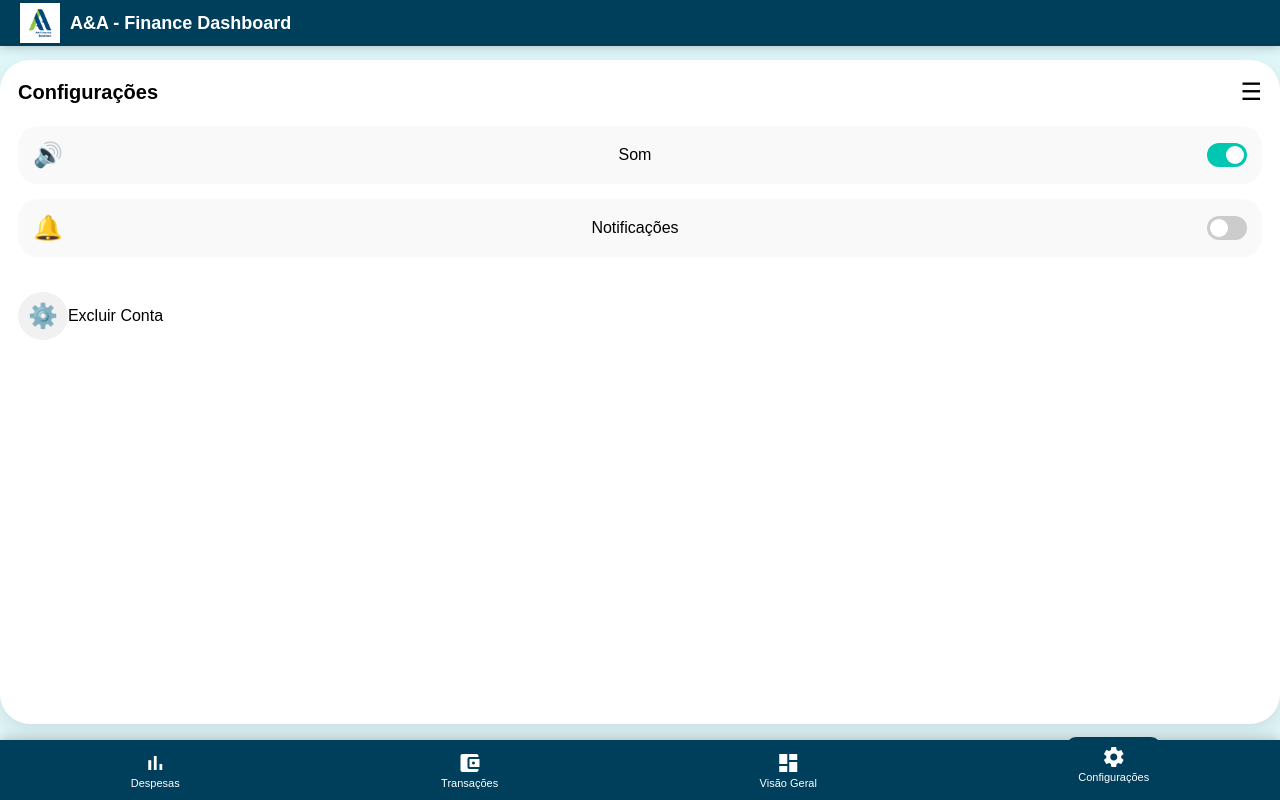
After one commit to AbnerGomes/my-finances-app, a Flask app: page /configuracoes in a window 1280 px wide. The commit adds this page. Run offline with Flask 3, Linux system fonts and the light colour scheme; the visitor is signed in with stand-in values (Sample User, id 1).

Commit message:
Ajuste de cabeçalhos, rodape, e criacao da nova tela de configuracoes

```diff
--- a/routes/routes.py
+++ b/routes/routes.py
@@ -426,3 +426,19 @@ def verificar_mensalista():
     # else:
     #     return jsonify(status='mensalista')
     return jsonify(status='mensalista')
+
+
+
+
+@gasto_bp.route('/configuracoes')
+def configuracoes():
+
+    if 'usuario' not in session:
+
+        return redirect(url_for('login'))
+
+    usuario = session['usuario']  # Só acessa se já tiver passado pela verificação
+
+    #dados = gasto_bp.gasto_service.busca_config(usuario) #verifica_dados_bd(usuario)
+
+    return render_template('configuracoes.html')
--- a/static/css/comum.css
+++ b/static/css/comum.css
@@ -52,12 +52,31 @@
     /* background-color: #009688; */
     background-color: #003f5c;
     display: flex;
-    justify-content: center; /* Centraliza o bloco logo + texto */
-    align-items: center;
+    justify-content: left; /* Centraliza o bloco logo + texto */
+    align-items: left;
     padding: 3px 20px;
     box-shadow: 0 2px 10px rgba(0, 0, 0, 0.2);
     z-index: 1000;
   }
+
+  .header-bar {
+    justify-content: space-between; /* separa logo à esquerda e usuário à direita */
+    align-items: center; /* alinha verticalmente */
+  }
+
+  .user-info {
+    display: flex;
+    align-items: center;
+    color: white;
+    gap: 8px;
+    font-size: 14px;
+    font-weight: 500;
+  }
+
+  .user-icon {
+    font-size: 24px;
+  }
+
 
   .logo-text {
     display: flex;
@@ -83,3 +102,7 @@
     /* box-shadow: 0 4px 6px rgba(0, 0, 0, 0.3); */
     transition: all 0.3s ease;
   }
+
+  .footer-bar a {
+    text-decoration: none;
+  }
--- /dev/null
+++ b/static/css/configuracoes.css
@@ -0,0 +1,132 @@
+* {
+    margin: 0;
+    padding: 0;
+    box-sizing: border-box;
+  }
+
+  body {
+    background: #e0f7f9;
+    font-family: 'Arial', sans-serif;
+    height: 100vh;
+    display: flex;
+    justify-content: center;
+    align-items: center;
+  }
+
+  /* .settings-wrapper {
+    background: white;
+    border-radius: 30px;
+    width: 320px;
+    padding: 20px;
+    box-shadow: 0px 8px 20px rgba(0, 0, 0, 0.1);
+    display: flex;
+    flex-direction: column;
+    justify-content: space-between;
+    height: 600px;
+   */
+  .settings-wrapper {
+    background: white;
+    border-radius: 30px;
+    width: 100%;
+    padding: 18px;
+    box-shadow: 0px 8px 20px rgba(0, 0, 0, 0.1);
+    display: flex ;
+    flex-direction: column;
+    justify-content: space-between;
+    height: 83%;
+    margin-top: -16px;
+}
+
+  .settings-header {
+    display: flex;
+    justify-content: space-between;
+    align-items: center;
+    padding-bottom: 20px;
+  }
+
+  .settings-header h1 {
+    font-size: 20px;
+  }
+
+  .menu-icon {
+    font-size: 24px;
+  }
+
+  .settings-options {
+    flex-grow: 1;
+  }
+
+  .option {
+    background: #f9f9f9;
+    border-radius: 20px;
+    padding: 15px;
+    margin-bottom: 15px;
+    display: flex;
+    align-items: center;
+    justify-content: space-between;
+  }
+
+  .option .icon {
+    font-size: 24px;
+  }
+
+  .switch {
+    position: relative;
+    display: inline-block;
+    width: 40px;
+    height: 24px;
+  }
+
+  .switch input {
+    opacity: 0;
+    width: 0;
+    height: 0;
+  }
+
+  .slider {
+    position: absolute;
+    cursor: pointer;
+    top: 0;
+    left: 0;
+    right: 0;
+    bottom: 0;
+    background-color: #ccc;
+    border-radius: 24px;
+    transition: .4s;
+  }
+
+  .slider:before {
+    position: absolute;
+    content: "";
+    height: 18px;
+    width: 18px;
+    left: 3px;
+    bottom: 3px;
+    background-color: white;
+    transition: .4s;
+    border-radius: 50%;
+  }
+
+  input:checked + .slider {
+    background-color: #00c7b1;
+  }
+
+  input:checked + .slider:before {
+    transform: translateX(16px);
+  }
+
+  .settings-footer {
+    display: inline-flex;
+    justify-content: space-around;
+    align-items: center;
+    padding-top: 20px;
+
+
+  }
+
+  .footer-icon {
+    background: #f1f1f1;
+    padding: 10px;
+    border-radius: 50%;
+    font-size: 24px;
+  }
--- a/static/js/scripts.js
+++ b/static/js/scripts.js
@@ -82,7 +82,7 @@ filtrarGastos('mesatual');
                 labels: {
                   color: 'black', // Muda a cor do texto das labels da legenda
                   font: {
-                    size: 9
+                    size: 10
                     , weight: 'bold'
                   },
                   padding: 10, // Espaçamento entre as legendas
--- /dev/null
+++ b/templates/configuracoes.html
@@ -0,0 +1,101 @@
+<!DOCTYPE html>
+<html lang="en">
+<head>
+  <meta charset="UTF-8">
+  <meta name="viewport" content="width=device-width, initial-scale=1.0">
+  <link rel="stylesheet" href="{{ url_for('static', filename='css/configuracoes.css') }}">
+  <link rel="stylesheet" href="{{ url_for('static', filename='css/comum.css') }}">
+  <title>Configurações</title>
+  <link href="https://fonts.googleapis.com/icon?family=Material+Icons" rel="stylesheet">
+
+</head>
+<body>
+
+    <div class="header-bar center">
+        <div class="logo-text">
+          <img src="{{ url_for('static', filename='images/A.png') }}" alt="Logo" class="logo">
+          <span class="company-name">A&A - Finance Dashboard</span>
+        </div>
+      </div>
+  <div class="settings-wrapper">
+    <div class="settings-header">
+      <h1>Configurações</h1>
+      <div class="menu-icon">☰</div>
+    </div>
+
+    <div class="settings-options">
+      <div class="option">
+        <div class="icon">🔊</div>
+        <span>Som</span>
+        <label class="switch">
+          <input type="checkbox" checked>
+          <span class="slider"></span>
+        </label>
+      </div>
+
+      <div class="option">
+        <div class="icon">🔔</div>
+        <span>Notificações</span>
+        <label class="switch">
+          <input type="checkbox">
+          <span class="slider"></span>
+        </label>
+      </div>
+
+      <!-- <div class="option">
+        <div class="icon">🖼️</div>
+        <span>Galeria</span>
+        <label class="switch">
+          <input type="checkbox">
+          <span class="slider"></span>
+        </label>
+      </div>
+
+      <div class="option">
+        <div class="icon">🌐</div>
+        <span>Navegador</span>
+        <label class="switch">
+          <input type="checkbox" checked>
+          <span class="slider"></span>
+        </label>
+      </div>
+    </div> -->
+
+    <div class="settings-footer">
+      <!-- <div class="footer-icon">👤</div>
+      <div class="footer-icon">☁️</div> -->
+      <div class="footer-icon">⚙️</div>
+      <span>Excluir Conta</span>
+    </div>
+  </div>
+
+
+</div>
+<div class="footer-bar">
+  <a href="{{ url_for('despesa.despesas') }}">
+    <button class="footer-btn">
+      <span class="material-icons">bar_chart</span>
+      <span class="footer-text">Despesas</span>
+    </button>
+  </a>
+  <a href="{{ url_for('gasto.extrato') }}">
+    <button class="footer-btn">
+      <span class="material-icons">account_balance_wallet</span>
+      <span class="footer-text">Transações</span>
+    </button>
+  </a>
+  <a href="{{ url_for('gasto.index') }}">
+    <button class="footer-btn">
+      <span class="material-icons">dashboard</span>
+      <span class="footer-text">Visão Geral</span>
+    </button>
+  </a>
+  <a href="{{ url_for('gasto.configuracoes') }}">
+    <button class="footer-btn active">
+      <span class="material-icons">settings</span>
+      <span class="footer-text">Configurações</span>
+    </button>
+  </a>
+</div>
+</body>
+</html>
--- a/templates/extrato.html
+++ b/templates/extrato.html
@@ -19,6 +19,12 @@
           <img src="{{ url_for('static', filename='images/A.png') }}" alt="Logo" class="logo">
           <span class="company-name">A&A - Finance Dashboard</span>
         </div>
+
+        <div class="user-info">
+          <span class="material-icons user-icon">account_circle</span>
+          <span class="user-name">Abner Gomes</span>
+        </div>
+
       </div>
 
 
```
Also changed, not shown: static/css/despesas.css (+22 -19 lines), static/css/extrato.css (+8 -7 lines), static/css/login.css (+18 -18 lines), static/css/styles.css (+20 -8 lines), templates/despesas.html (+8 -2 lines), templates/index.html (+14 -6 lines), templates/login.html (line endings or trailing spaces).
